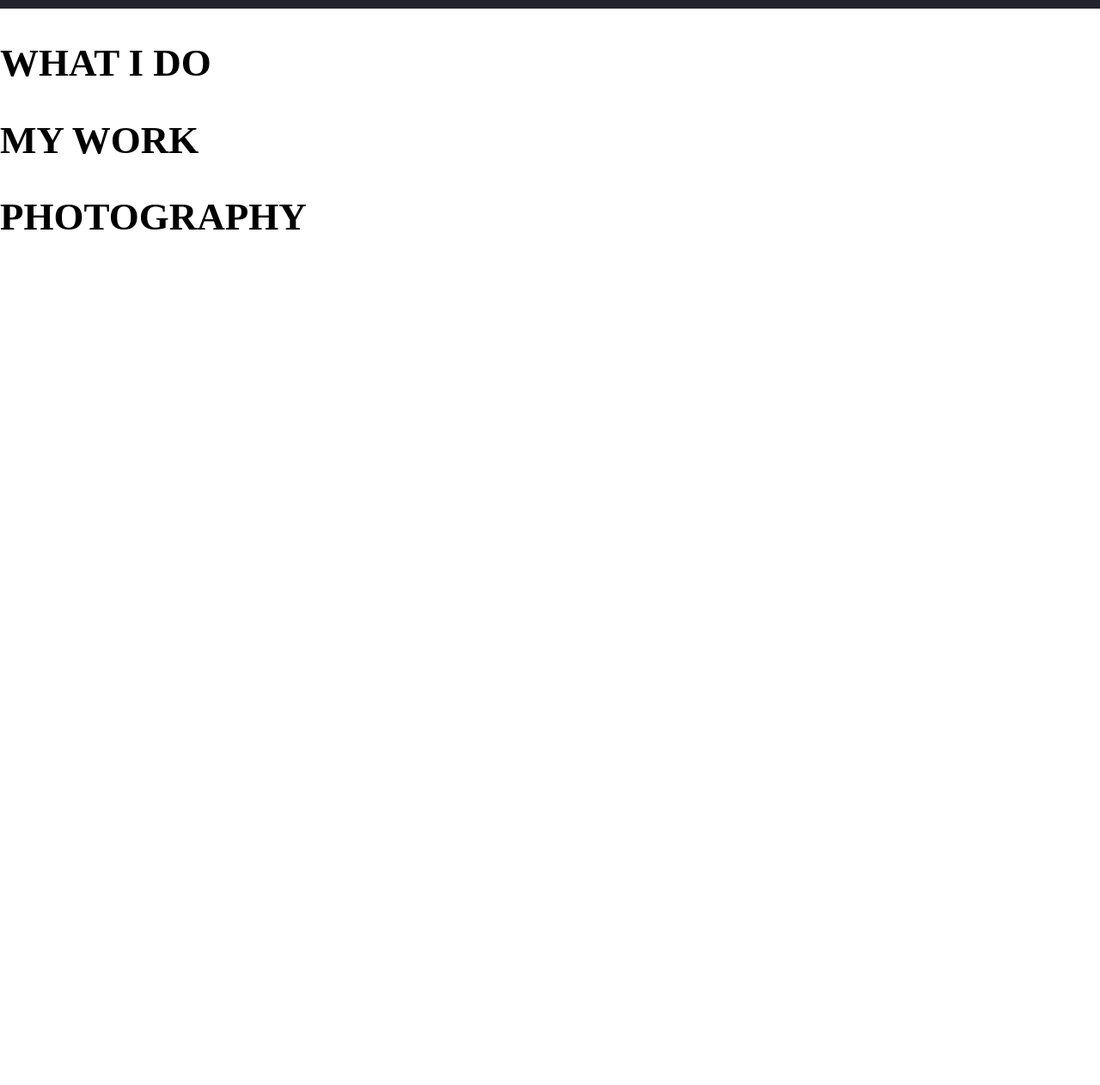
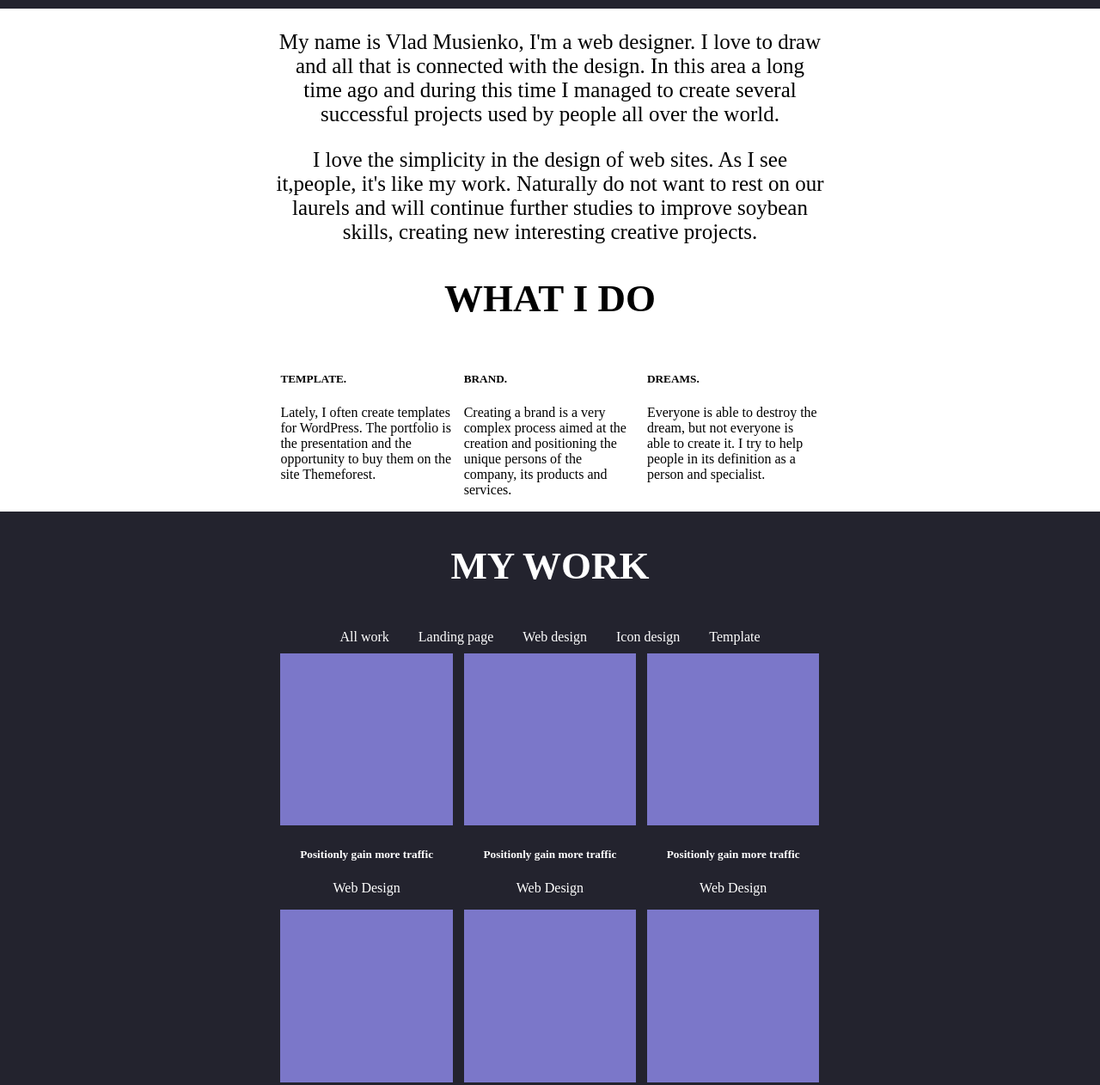
Before and after one commit to ShowkatEasin/PSD-to-HTML, a plain HTML site: page index.html in a window 1280 px wide. Shown: the part 560-1822 px from the top of the page at 86% size. Before the commit the page ends 875 px from the top, so only its background shows below. Drawn offline with Linux system fonts and the light colour scheme.

Commit message:
Work complete

```diff
--- a/index.html
+++ b/index.html
@@ -24,19 +24,48 @@
 
    <!-- This is what I do  -->
 
-   <section>
-    <h2>what i do</h2>
+   <section class=" what-i-do container">
+    <p>My name is Vlad Musienko, I'm a web designer. I love to draw and all that is connected with the design. In this area a long time ago and during
+         this time I managed to create several successful projects used by people all over the world. </p>
+         <p>I love the simplicity in the design of web sites. As I see it,people, it's like my work. Naturally do not want to rest on our laurels
+             and will continue further studies to improve soybean skills, creating new interesting creative projects.</p>
+             <h2>what i do</h2>
+             <div class="col"><h5>TEMPLATE.</h5><p>
+                Lately, I often create templates for WordPress.
+                 The portfolio is the presentation and the opportunity to buy them on the site Themeforest.
+             </p></div>
+             <div class="col"><h5>BRAND.</h5><p>
+                Creating a brand is a very complex process aimed at the creation and
+                 positioning the unique persons of the company, its products and services.
+             </p></div>
+             <div class="col"><h5>DREAMS.</h5><p>
+                Everyone is able to destroy the dream, but not everyone is able to create it.
+                I try to help people in its definition as a person and specialist.
+             </p></div>
    </section>
 
    <!-- My work section  -->
 
-   <section>
+   <section class="container mywork">
     <h2>my work</h2>
+    <div class="menu">
+    <a href="#">All work</a>
+    <a href="#">Landing page</a>
+    <a href="#">Web design</a>
+    <a href="#">Icon design</a>
+    <a href="#">Template</a>
+    </div>
+    <div class="col"><img src="images/pic.png" alt=""><h5>Positionly gain more traffic</h5><p>Web Design</p></div>
+    <div class="col"><img src="images/pic.png" alt=""><h5>Positionly gain more traffic</h5><p>Web Design</p></div>
+    <div class="col"><img src="images/pic.png" alt=""><h5>Positionly gain more traffic</h5><p>Web Design</p></div>
+    <div class="col"><img src="images/pic.png" alt=""><h5>Positionly gain more traffic</h5><p>Web Design</p></div>
+    <div class="col"><img src="images/pic.png" alt=""><h5>Positionly gain more traffic</h5><p>Web Design</p></div>
+    <div class="col"><img src="images/pic.png" alt=""><h5>Positionly gain more traffic</h5><p>Web Design</p></div>
    </section>
 
    <!-- Photography section  -->
 
-   <section>
+   <section class="container">
     <h2>photography</h2>
    </section>
 
--- a/style.css
+++ b/style.css
@@ -24,5 +24,39 @@ header span{
 }
 header img{
     width: 9%;
+}
+.what-i-do  {
+    text-align: center;
+    overflow: hidden;
+}
+.what-i-do > p{
+    font-size: 25px;
+}
+.container{
+    padding: 0 25%;
+}
+.col{
+    width: 31.33%;
+    margin: 0 1%;
+    float: left;
+    text-align: left;
+}
+.mywork{
+    background: #23232e;
+    text-align: center;
+    color: white;
+    overflow: hidden;
 
 }
+.mywork .menu a{
+    color: white;
+    text-decoration: none;
+    padding: 10px 15px;
+    display: inline-block;
+}
+.col img{
+    width: 100%;
+}
+.mywork .col {
+    text-align: center;
+}
```
